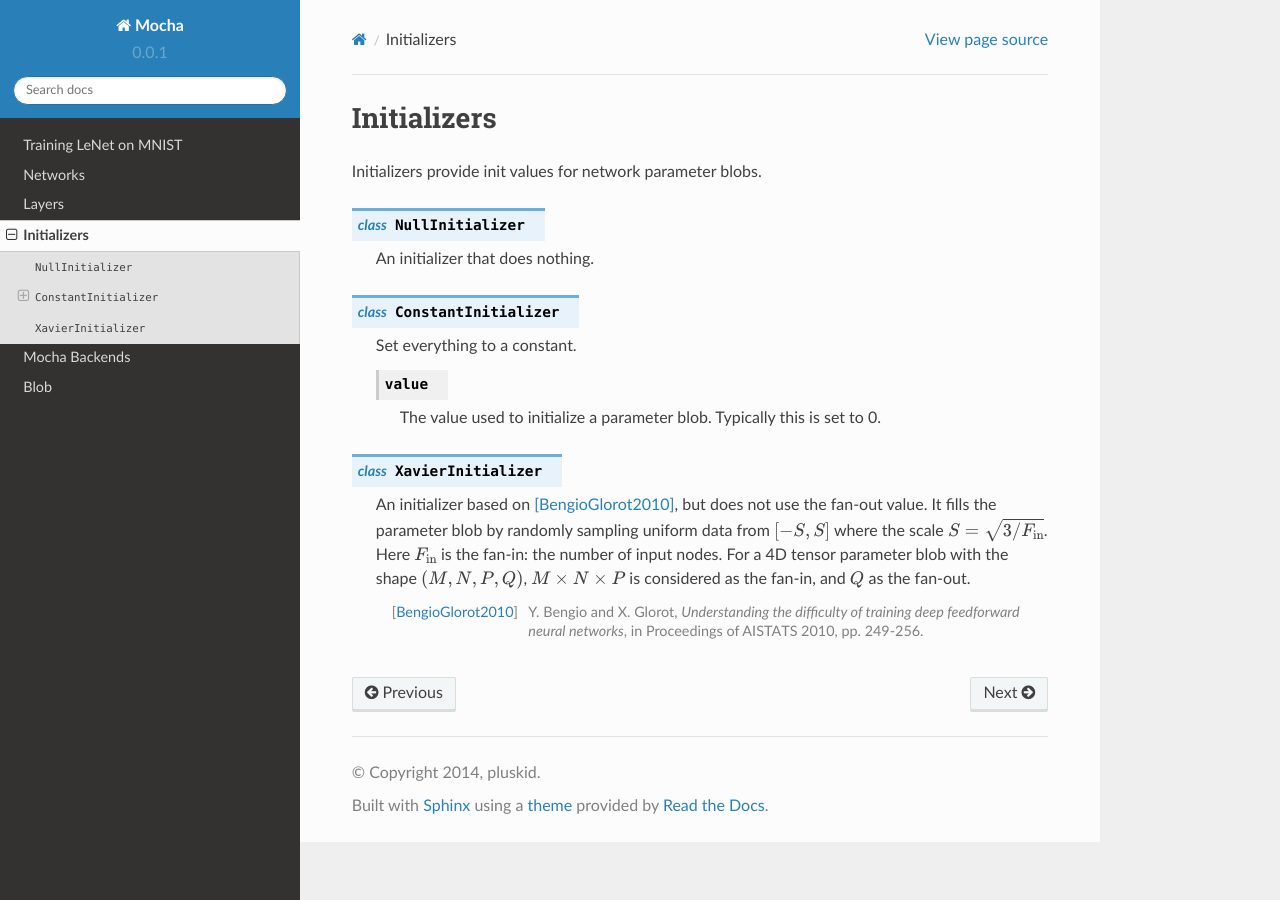
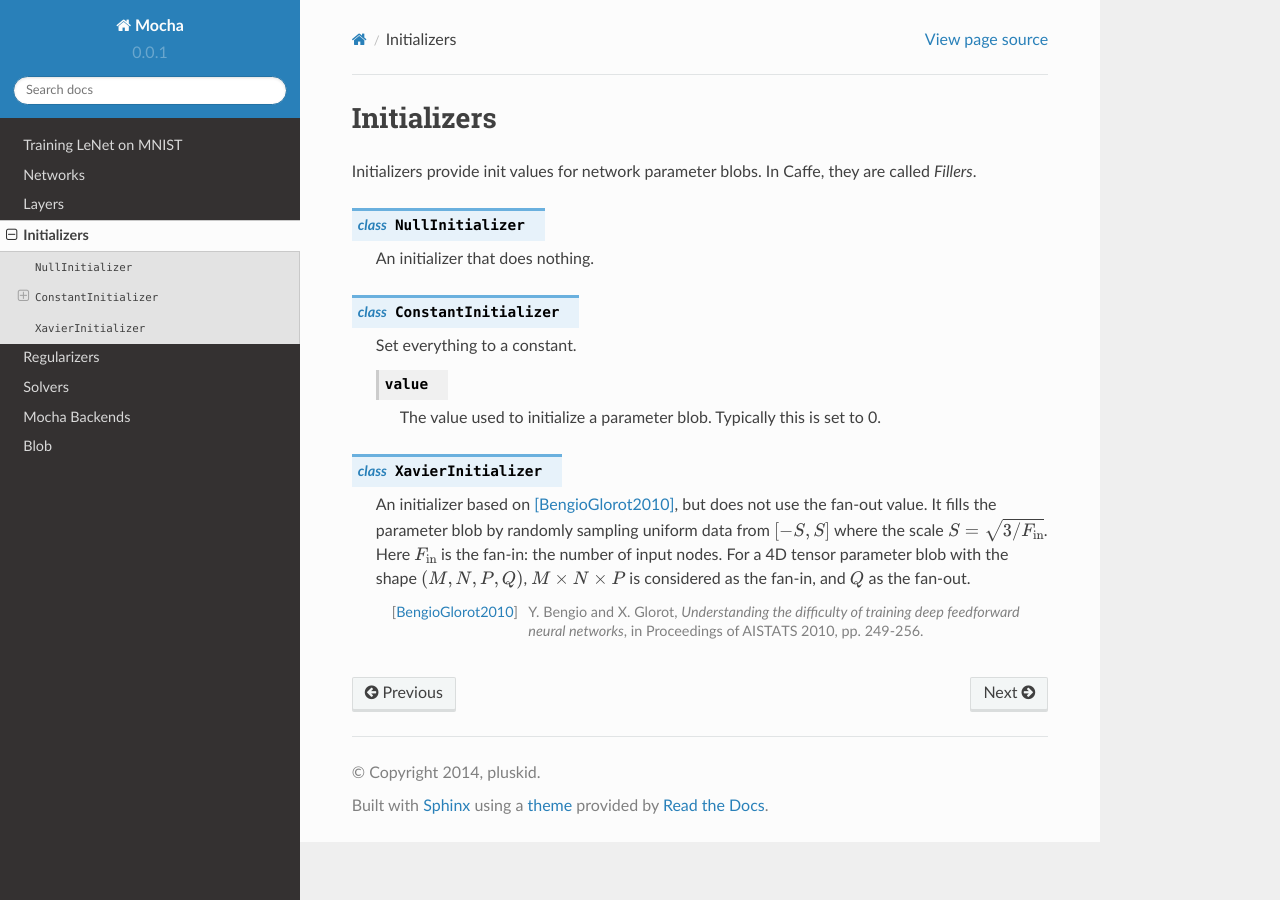
Before and after one commit to pluskid/Mocha.jl, a Sphinx documentation site: the page built from docs/user-guide/initializer.rst, in a window 1280 px wide. Built offline with Sphinx 7.4.7 and the Read the Docs theme 2.0.0, drawn with Linux system fonts in a browser that asks for light colours.

Commit message:
doc for regularizers

```diff
--- a/docs/index.rst
+++ b/docs/index.rst
@@ -24,6 +24,8 @@
    user-guide/network
    user-guide/layers/index
    user-guide/initializer
+   user-guide/regularizer
+   user-guide/solver
    user-guide/backend
 
 #################
--- a/docs/user-guide/initializer.rst
+++ b/docs/user-guide/initializer.rst
@@ -1,7 +1,8 @@
 Initializers
 ============
 
-Initializers provide init values for network parameter blobs.
+Initializers provide init values for network parameter blobs. In Caffe, they are
+called *Fillers*.
 
 .. class:: NullInitializer
 
--- /dev/null
+++ b/docs/user-guide/solver.rst
@@ -0,0 +1,2 @@
+Solvers
+=======
```
Also changed, not shown: docs/tutorial/mnist.rst (+10 -3 lines), docs/user-guide/regularizer.rst (added, +29 -0 lines), 1 other file.
